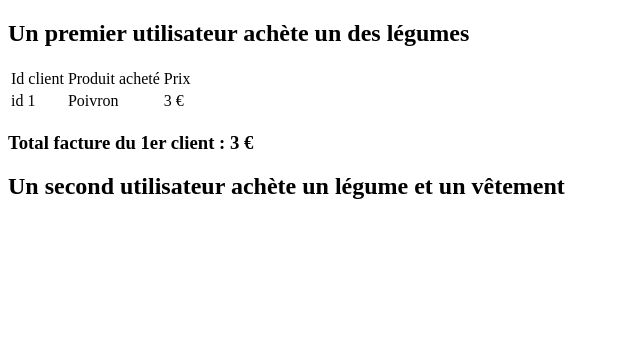
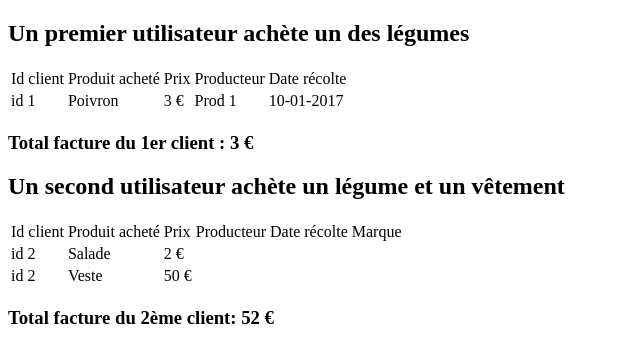
Before and after one commit to MarineCO/php-rpgmgchg, a PHP site: page /testOrder.php in a window 1280 px wide. Shown: the top 363 px of the page, without its empty margins (0-640 px from the left). Run offline with PHP 8.4, Linux system fonts and the light colour scheme.

Commit message:
ajout producteur et date récolte

```diff
--- a/testOrder.php
+++ b/testOrder.php
@@ -20,11 +20,15 @@
 			<td>Id client</td>
 			<td>Produit acheté</td>
 			<td>Prix</td>
+			<td>Producteur</td>
+			<td>Date récolte</td>
 		</tr>
 		<tr>
 			<td><?= $client1->getId() ?></td>
 			<td><?= $vegetable1->getName() ?></td>
 			<td><?= $vegetable1->getPrice() ?></td>
+			<td><?= (method_exists($vegetable1, 'getProductorName') ? $vegetable1->getProductorName() : null) ?></td>
+			<td><?= (method_exists($vegetable1, 'getHarvestedAt') ? $vegetable1->getHarvestedAt() : null) ?></td>
 		</tr>
 	</table>
 	<h3>Total facture du 1er client : <?= $client1->getBillAmount().' '.'€' ?></h3>
@@ -34,6 +38,28 @@
 	<?php $client2->buy($vegetable2); ?>
 	<?php $client2->buy($cloth1); ?>
 
+	<table>
+		<tr>
+			<td>Id client</td>
+			<td>Produit acheté</td>
+			<td>Prix</td>
+			<td>Producteur</td>
+			<td>Date récolte</td>
+			<td>Marque</td>
+		</tr>
+		<tr>
+			<td><?= $client2->getId() ?></td>
+			<td><?= $vegetable2->getName() ?></td>
+			<td><?= $vegetable2->getPrice() ?></td>
+		</tr>
+		<tr>
+			<td><?= $client2->getId() ?></td>
+			<td><?= $cloth1->getName() ?></td>
+			<td><?= $cloth1->getPrice() ?></td>
+		</tr>
+	</table>
+
+	<h3>Total facture du 2ème client: <?= $client2->getBillAmount().' '.'€' ?></h3>
 
 </body>
 </html>
```
